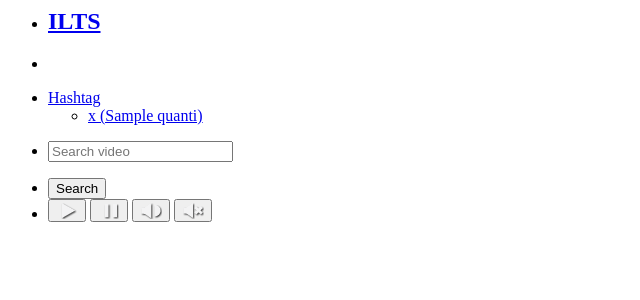
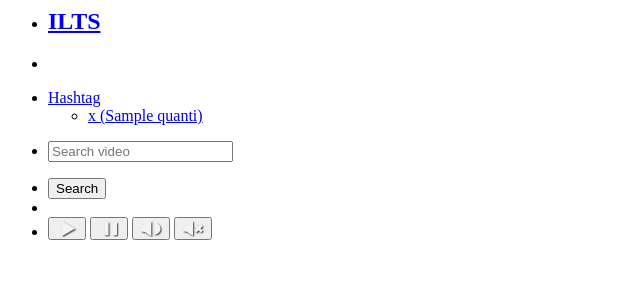
Before and after one commit to roberto-butti/tweetube, a CodeIgniter app: template application/views/block/header.php in a window 1280 px wide. Shown: the top 300 px of the page, without its empty margins (0-640 px from the left). Run offline with CodeIgniter, Linux system fonts and the light colour scheme; the template is opened without the code that fills it: most values are stand-ins (such as "Sample title", 1, 10 or a date in 2020).

Commit message:
porting foundation, dashboard

```diff
--- a/application/views/block/header.php
+++ b/application/views/block/header.php
@@ -30,20 +30,20 @@
         </li>
         <li class="has-button">
           <button id="cmd_search_yt" type="button" class="radius small button">Search</button>
-
-
         </li>
 
-        <li>
-          <button class="command" onclick="playVideo()"> <img src='<?php echo base_url("assets/images/play.png");?>'>
+        <li class="divider">
+        </li>
+        <li class="has-button">
+          <button class="tiny button radius" onclick="playVideo()"> <img src='<?php echo base_url("assets/images/play.png");?>'>
           </button>
-          <button class="command" onclick="pauseVideo()">
+          <button class="tiny button radius" onclick="pauseVideo()">
             <img src='<?php echo base_url("assets/images/pause.png");?>'>
           </button>
-          <button class="command" onclick="unmutevideo()">
+          <button class="tiny button radius" onclick="unmutevideo()">
             <img src='<?php echo base_url("assets/images/unmute.png");?>'>
           </button>
-          <button class="command" onclick="muteVideo()">
+          <button class="tiny button radius" onclick="muteVideo()">
             <img src='<?php echo base_url("assets/images/mute.png");?>'>
           </button>
         </li>
```
Also changed, not shown: assets/css/my.css (+6 -27 lines).
